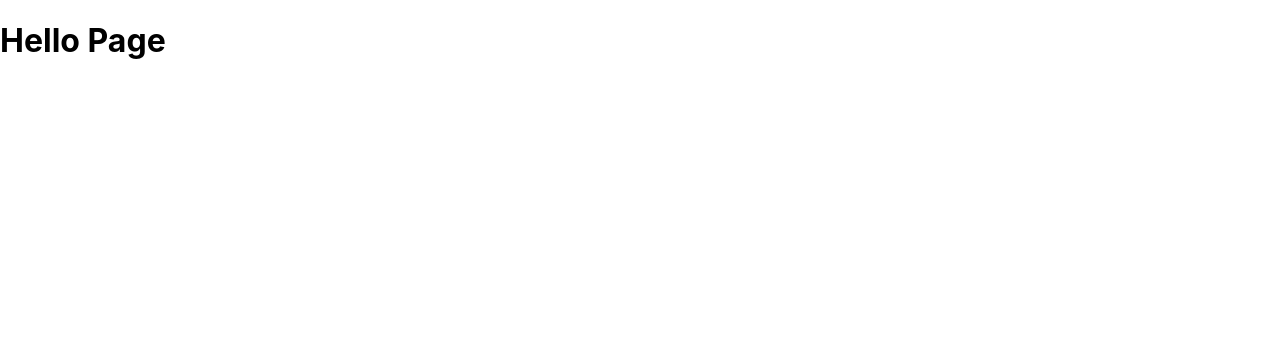
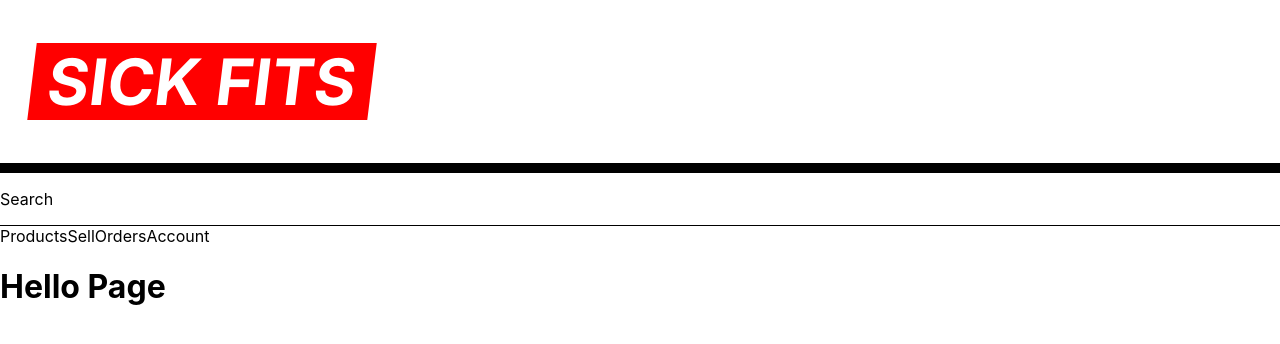
Before and after one commit to guimochila/sickfits-v2, a Next.js app in the folder apps/web/: page / in a window 1280 px wide. Shown: the top 344 px of the page. Built offline with nearby package versions, Linux system fonts and the light colour scheme.

Commit message:
feature(WIP): Add first styles

```diff
--- /dev/null
+++ b/apps/web/components/Layout/Header.tsx
@@ -0,0 +1,22 @@
+import Link from 'next/link'
+import HeaderStyled from '../styled/HeaderStyled'
+import Logo from '../styled/Logo'
+import Nav from './Nav'
+
+function Header() {
+  return (
+    <HeaderStyled>
+      <div className="bar">
+        <Logo>
+          <Link href="/">Sick fits</Link>
+        </Logo>
+      </div>
+      <div className="sub-bar">
+        <p>Search</p>
+      </div>
+      <Nav />
+    </HeaderStyled>
+  )
+}
+
+export default Header
--- /dev/null
+++ b/apps/web/components/Layout/Nav.tsx
@@ -0,0 +1,14 @@
+import Link from 'next/link'
+
+function Nav() {
+  return (
+    <nav>
+      <Link href="/products">Products</Link>
+      <Link href="/sell">Sell</Link>
+      <Link href="/orders">Orders</Link>
+      <Link href="/account">Account</Link>
+    </nav>
+  )
+}
+
+export default Nav
--- /dev/null
+++ b/apps/web/components/Layout/Page.tsx
@@ -0,0 +1,17 @@
+import React from 'react'
+import Header from './Header'
+
+interface IPage {
+  children: React.ReactNode
+}
+
+function Page({ children }: IPage) {
+  return (
+    <div>
+      <Header />
+      {children}
+    </div>
+  )
+}
+
+export default Page
--- /dev/null
+++ b/apps/web/components/styled/HeaderStyled.tsx
@@ -0,0 +1,19 @@
+import styled from '@emotion/styled'
+
+const HeaderStyled = styled.header`
+  .bar {
+    border-bottom: 10px solid var(--black, black);
+    display: grid;
+    grid-template-columns: auto 1fr;
+    justify-content: space-between;
+    align-items: center;
+  }
+
+  .sub-bar {
+    display: grid;
+    grid-template-columns: auto 1fr;
+    border-bottom: 1px solid var(--black, black);
+  }
+`
+
+export default HeaderStyled
--- /dev/null
+++ b/apps/web/components/styled/Logo.tsx
@@ -0,0 +1,19 @@
+import styled from '@emotion/styled'
+
+const Logo = styled.h1`
+  font-size: 4rem;
+  margin-left: 2rem;
+  position: relative;
+  z-index: 2;
+  background: red;
+  transform: skew(-7deg);
+
+  a {
+    color: white;
+    text-decoration: none;
+    text-transform: uppercase;
+    padding: 0.5rem 1rem;
+  }
+`
+
+export default Logo
--- a/apps/web/package.json
+++ b/apps/web/package.json
@@ -9,6 +9,8 @@
     "lint": "next lint"
   },
   "dependencies": {
+    "@emotion/react": "^11.7.1",
+    "@emotion/styled": "^11.6.0",
     "next": "12.0.10",
     "react": "17.0.2",
     "react-dom": "17.0.2"
--- a/apps/web/pages/_app.tsx
+++ b/apps/web/pages/_app.tsx
@@ -1,8 +1,13 @@
 import '../styles/globals.css'
 import type { AppProps } from 'next/app'
+import Page from '../components/Layout/Page'
 
 function MyApp({ Component, pageProps }: AppProps) {
-  return <Component {...pageProps} />
+  return (
+    <Page>
+      <Component {...pageProps} />
+    </Page>
+  )
 }
 
 export default MyApp
```
Also changed, not shown: 1 other file (tests, documents, lock files or other folders).
